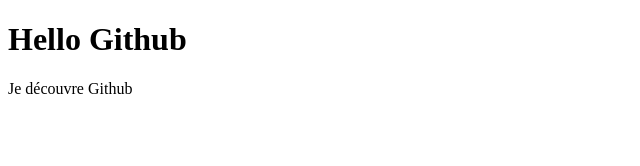
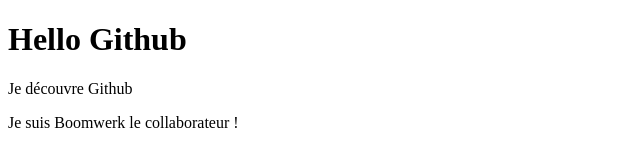
Before and after one commit to Davidnaix/test, a plain HTML site: page index.html in a window 1280 px wide. Shown: the whole page, without its empty margins (0-640 px from the left). Drawn offline with Linux system fonts and the light colour scheme.

Commit message:
version yannis

```diff
--- a/index.html
+++ b/index.html
@@ -9,5 +9,7 @@
     <h1> Hello Github </h1>
     <p> Je découvre Github</p>
 
+    <p>Je suis Boomwerk le collaborateur !</p>
+
 </body>
 </html>
```
Also changed, not shown: 1 other file.
